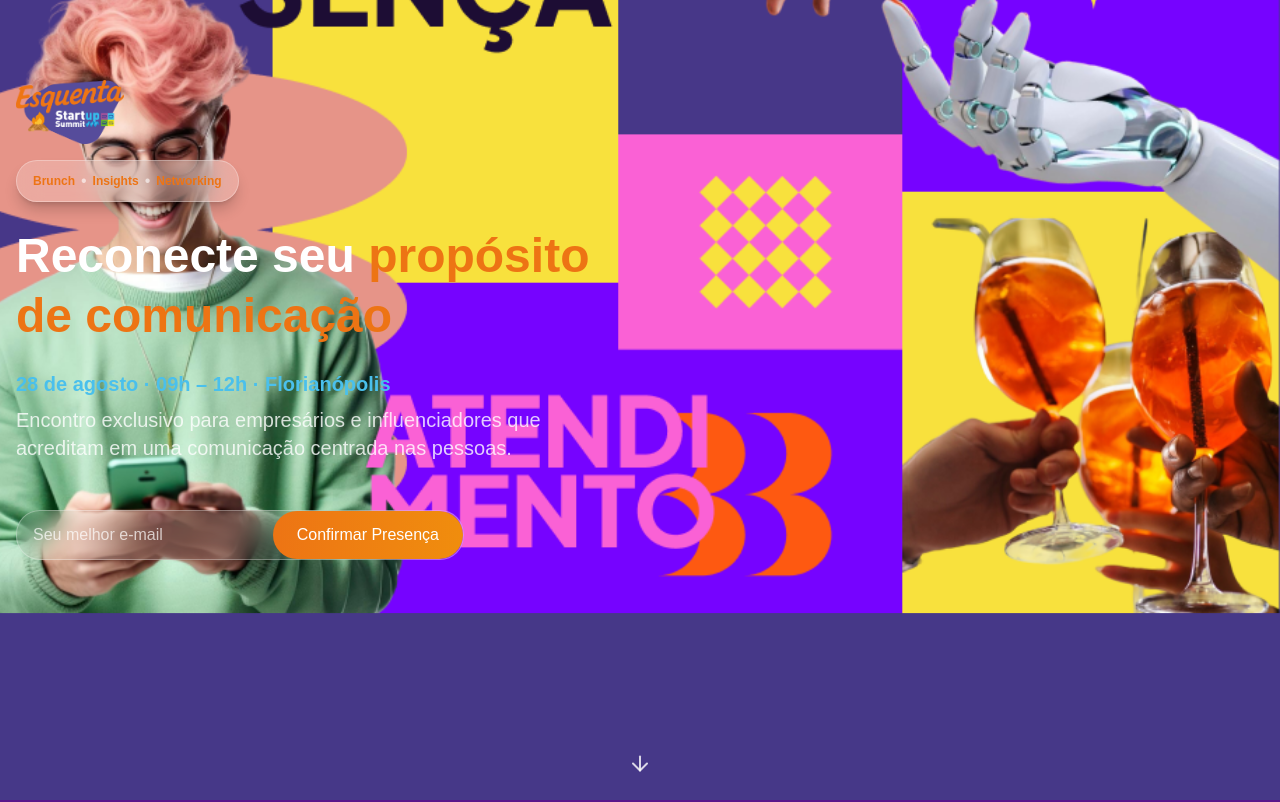
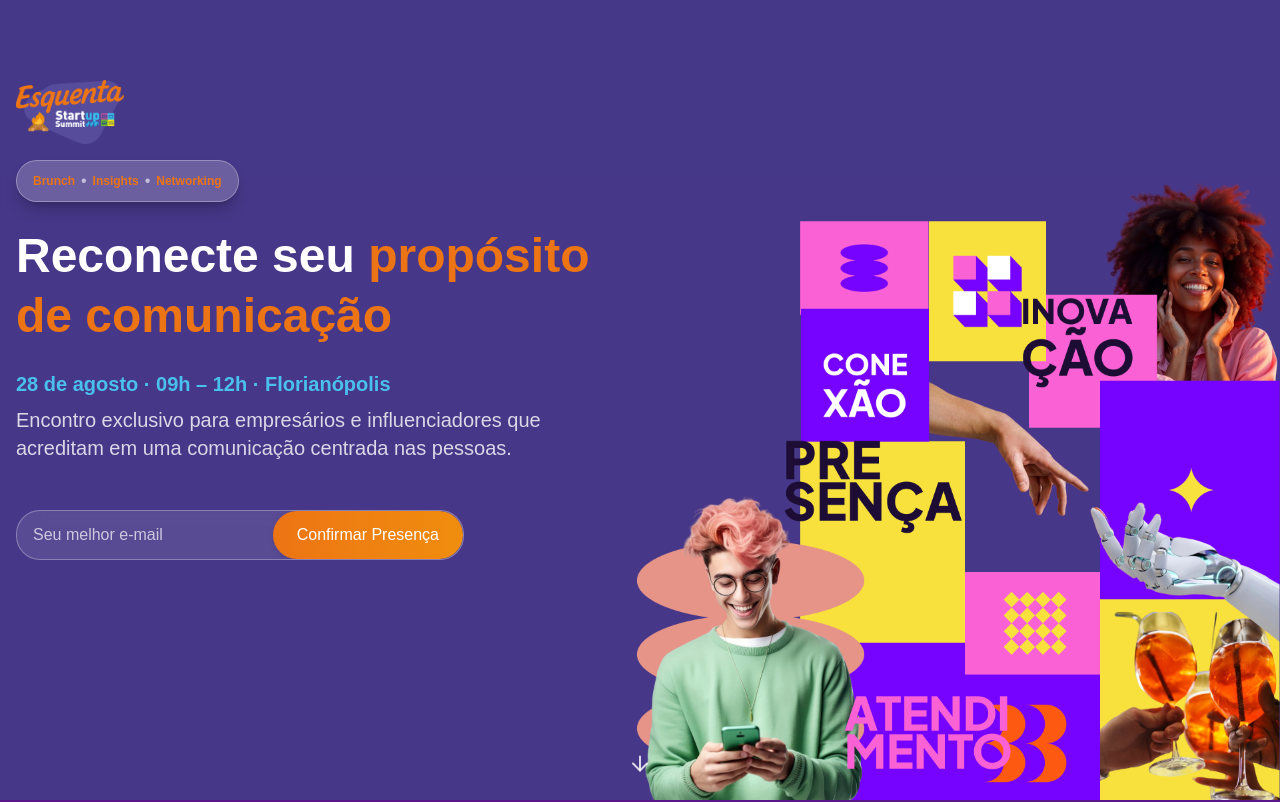
Before and after one commit to darlanOpens/esquenta-startup-summit, a Next.js app: page / in a window 1280 px wide. Shown: the top 802 px of the page. Built offline with nearby package versions, Linux system fonts and the light colour scheme.

Commit message:
feat(Hero): add responsive scaling for background image
Add separate scaling variables for mobile and desktop views to improve visual consistency across devices. The mobile version maintains the previous scale while desktop shows the image at its original size.

```diff
--- a/src/components/Hero.tsx
+++ b/src/components/Hero.tsx
@@ -10,8 +10,9 @@ import Image from "next/image"
  * Implementa o cabeçalho principal com animações e CTA
  */
 export function Hero() {
-  // Variável para controlar o tamanho da imagem de fundo (ajuste conforme necessário)
-  const imageScale = 2.1; // Valores entre 0.5 (menor) e 1.5 (maior)
+  // Variáveis para controlar o tamanho da imagem de fundo por breakpoint
+  const mobileImageScale = 2.1; // Escala para mobile (ajuste conforme necessário)
+  const desktopImageScale = 1.0; // Escala para desktop (mantém tamanho original)
 
   /**
    * Função para scroll suave até o formulário
@@ -27,10 +28,11 @@ export function Hero() {
     <section className="relative min-h-screen flex flex-col items-center justify-start px-4 py-8 md:py-20">
       {/* Background com imagem */}
       <div className="absolute inset-0">
+        {/* Imagem para mobile */}
         <div
-          className="absolute inset-0 flex justify-end md:justify-center items-end md:items-center"
+          className="absolute inset-0 flex justify-end items-end md:hidden"
           style={{
-            transform: `scale(${imageScale})`,
+            transform: `scale(${mobileImageScale})`,
             transformOrigin: 'right bottom'
           }}
         >
@@ -43,8 +45,27 @@ export function Hero() {
             priority
           />
         </div>
+
+        {/* Imagem para desktop */}
+        <div
+          className="hidden md:absolute md:inset-0 md:flex md:justify-center md:items-end"
+          style={{
+            transform: `scale(${desktopImageScale})`,
+            transformOrigin: 'center bottom'
+          }}
+        >
+          <Image
+            src="/bg hero.png"
+            alt="Background Hero"
+            width={1920}
+            height={1080}
+            className="object-contain"
+            priority
+          />
+        </div>
+
         {/* Overlay branco para filtro */}
-         <div className="absolute inset-0" style={{backgroundColor: 'rgba(25, 9, 114, 0)'}} />
+        <div className="absolute inset-0" style={{backgroundColor: 'rgba(25, 9, 114, 0)'}} />
       </div>
 
       {/* Conteúdo principal */}
```
